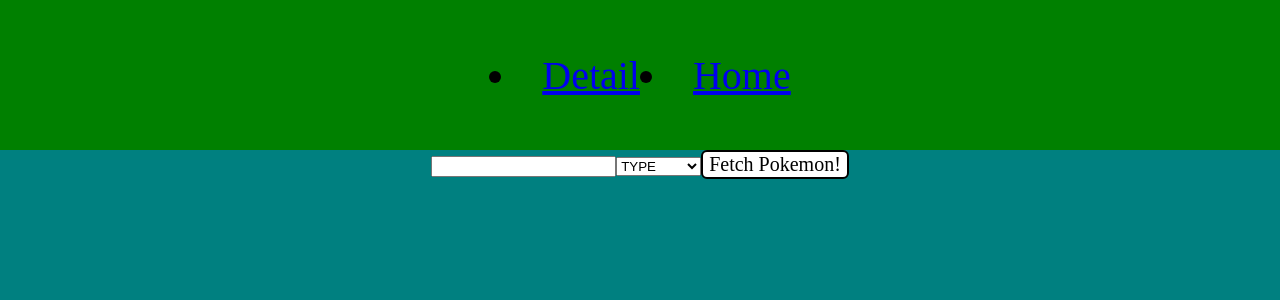
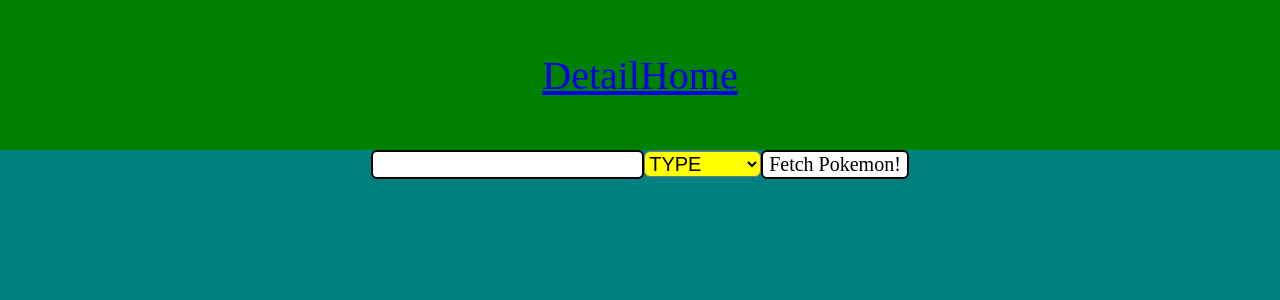
Before and after one commit to gregmall/lab03-design-pokedex-day1, a React (Create React App) app: page / in a window 1280 px wide. Shown: the top 300 px of the page. Built offline with nearby package versions, Linux system fonts and the light colour scheme.

Commit message:
got working

```diff
--- a/src/App.css
+++ b/src/App.css
@@ -29,7 +29,9 @@ header {
     transform: rotate(360deg);
   }
 }
-
+li {
+  list-style: none;
+}
 
 .search {
 
@@ -67,3 +69,14 @@ body {
   text-align: center;
   animation: tooltip 1s ease-in-out infinite alternate; */
 }
+select {
+  font-size: 20px;
+  font-family: fantasy;
+  background-color: yellow;
+  border-radius: 6px;
+}
+input{
+  border: solid black 2px;
+  font-size: 20px;
+  border-radius: 6px;
+}
--- a/src/App.js
+++ b/src/App.js
@@ -7,28 +7,11 @@ import {
 } from 'react-router-dom';
 import './App.css';
 import SearchPoke from './search/SearchPoke.js';
-import DisplayPoke from './display/DisplayPoke'
+// import DisplayPoke from './display/DisplayPoke.js';
+import Detail from './detail/Detail'
 
 
 class App extends React.Component {
-
-// state = {
-//   search: '',
-//   isLoading: false,
-//   pokeState: []
-// }
-//  handleClick = async () => {
-//    this.setState({isLoading : true})
-//    const data = await request.get(`https://alchemy-pokedex.herokuapp.com/api/pokedex?perPage=1000&pokemon=${this.state.search}`);
-//    this.setState({
-//     pokeState: data.body.results,
-//    isLoading: false,
-//   })
-//   console.log(data)
-
-//  }
-
-//  searchPoke = (e) => this.setState({search: e.target.value})
 
 
 
@@ -58,7 +41,7 @@ return (
                <Route
                   path="/detail/:myPokemonId"
                   exact
-                            render={(routerProps) => <DisplayPoke {...routerProps} />}
+                  render={(routerProps) => <Detail {...routerProps} />}
                    />
           </Switch>
       </Router>
@@ -67,13 +50,6 @@ return (
 
 
 
-
-
-
-      {/* <Header />
-      <SearchPokemon search={this.searchPoke} click={this.handleClick} />
-
-      <DisplayPoke poke={this.state.pokeState} isLoading={this.state.isLoading} /> */}
     </div>
   </>
   );
--- a/src/detail/Detail.js
+++ b/src/detail/Detail.js
@@ -7,10 +7,11 @@ export default class Detail extends Component {
 
     componentDidMount= async () =>{
         const name = this.props.match.params.myPokemonId;
-
+        console.log(name)
         const data = await request.get(`http://alchemy-pokedex.herokuapp.com/api/pokedex?pokemon=${name}`);
 
         const pokemon = data.body.results[0];
+        console.log(pokemon.pokemon)
         this.setState({pokemon: pokemon})
     }
 
@@ -22,14 +23,14 @@ export default class Detail extends Component {
             <div>
                 {
                     pokemon
-                    ? <div>
+                    ? <div className="tooltip">
                         <p>{pokemon.pokemon}</p>
                         <p>Attack: {pokemon.attack}</p>
                         <p>Defense: {pokemon.defense}</p>
                         <p>Hidden Ability: {pokemon.ability_hidden}</p>
                         <img src={pokemon.url_image} alt={pokemon.pokemon} />
 
-                        </div>
+                    </div>
                         : <h2>LOADING</h2>
                 }
             </div>
--- a/src/display/DisplayPoke.js
+++ b/src/display/DisplayPoke.js
@@ -1,20 +1,18 @@
 import React, { Component } from 'react'
 import { Link } from 'react-router-dom';
 import '../App.css'
+
+
+
 export default class DisplayPoke extends Component {
     render() {
 
-        const {
-            pokemon: {
-                pokemon,
-                url_image,
-            }
-        }= this.props;
 
 
-        return <Link to={`/detail/${pokemon}`}>
-            <p className="tooltip">My Name Is {pokemon}</p>
-            <img src={url_image} alt={pokemon} />
+        return <Link to={`/detail/${this.props.pokemon.pokemon}`}>
+
+            <p>My Name Is {this.props.pokemon.pokemon}</p>
+            <img src={this.props.pokemon.url_image} alt={this.props.pokemon} />
 
 
         </Link>
--- a/src/search/SearchPoke.js
+++ b/src/search/SearchPoke.js
@@ -1,16 +1,14 @@
 import React from 'react';
-
-
 import request from 'superagent';
 import DisplayPoke from '../display/DisplayPoke.js';
-;
+
 
 
 class SearchPoke extends React.Component {
   state = {
     search: '',
     searchBy: 'pokemon',
-    isLoading: false,
+    isLoading: true,
     pokeState: []
   }
 
@@ -18,9 +16,10 @@ class SearchPoke extends React.Component {
 
     this.setState({ isLoading: true })
     const data = await request.get(`https://alchemy-pokedex.herokuapp.com/api/pokedex?perPage=1000&${this.state.searchBy}=${this.state.search}`);
-
+    console.log(this.state)
     this.setState({
       pokeState: data.body.results,
+
       isLoading: false,
      })
   }
@@ -42,7 +41,7 @@ class SearchPoke extends React.Component {
           <button onClick={this.handleClick}>Fetch Pokemon!</button>
           {
             isLoading
-              ? <p>LOADING</p>
+              ? <p></p>
               : pokeState.map(poke => <DisplayPoke pokemon={poke} />)
           }
         </div>
```
Lines whose indentation alone changed are shown as unchanged.
